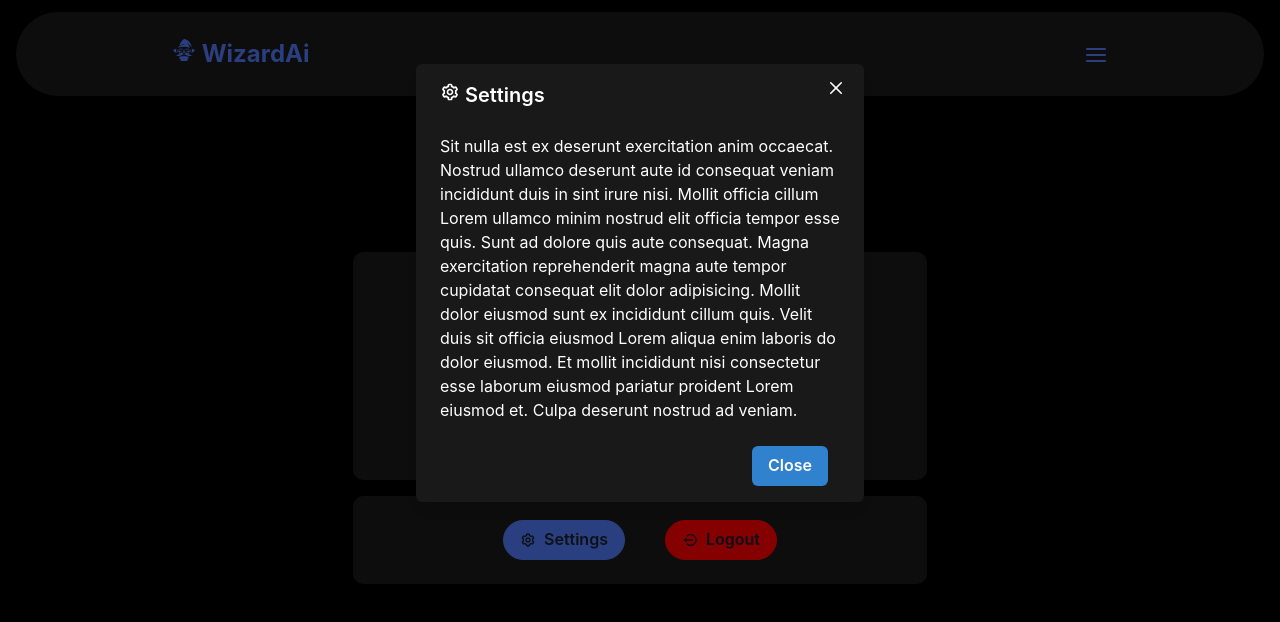
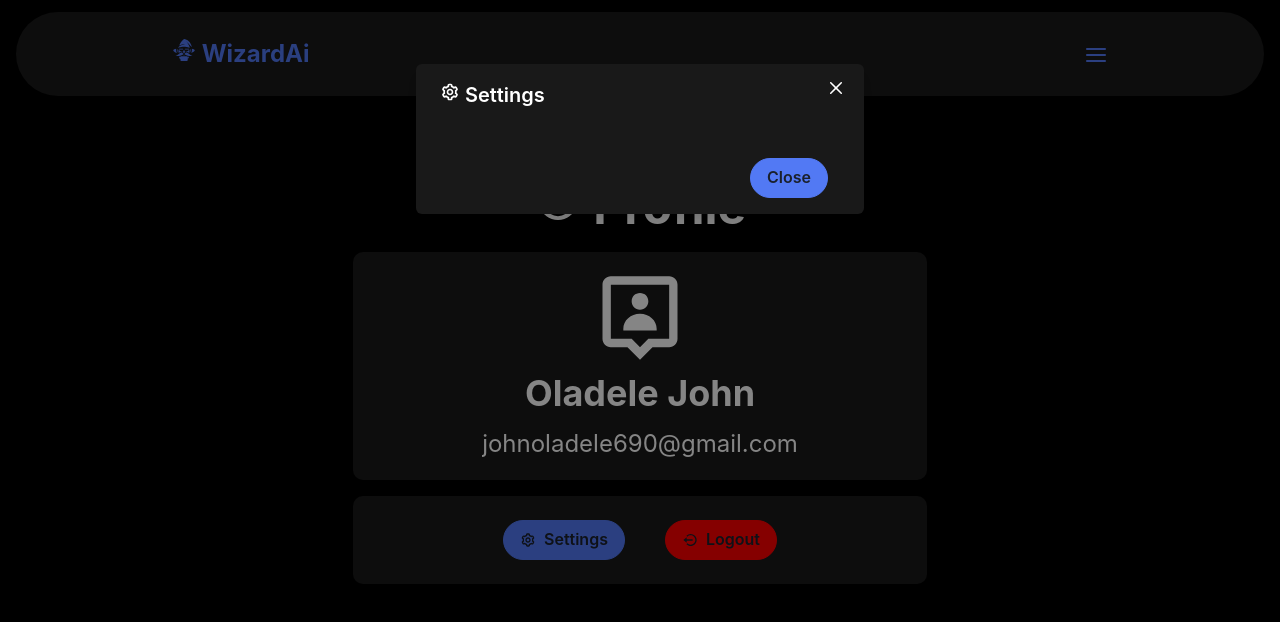
Before and after one commit to Jhon-crypt/wizardAi, a React (Vite) app: page /App/Profile in a window 1280 px wide. Both pictures are taken after a click on the button "Settings". Shown: the top 622 px of the page. Built offline with nearby package versions, Linux system fonts and the light colour scheme.

Commit message:
Made some chnages

```diff
--- a/src/components/profile/profile.components.tsx
+++ b/src/components/profile/profile.components.tsx
@@ -157,13 +157,16 @@ function Profile() {
                     <ModalHeader> <Icon as={BiCog}/> Settings</ModalHeader>
                     <ModalCloseButton />
                     <ModalBody>
-                        Sit nulla est ex deserunt exercitation anim occaecat. Nostrud ullamco deserunt aute id consequat veniam incididunt duis in sint irure nisi. Mollit officia cillum Lorem ullamco minim nostrud elit officia tempor esse quis.
 
-                        Sunt ad dolore quis aute consequat. Magna exercitation reprehenderit magna aute tempor cupidatat consequat elit dolor adipisicing. Mollit dolor eiusmod sunt ex incididunt cillum quis. Velit duis sit officia eiusmod Lorem aliqua enim laboris do dolor eiusmod. Et mollit incididunt nisi consectetur esse laborum eiusmod pariatur proident Lorem eiusmod et. Culpa deserunt nostrud ad veniam.
                     </ModalBody>
 
                     <ModalFooter>
-                        <Button colorScheme='blue' mr={3} onClick={onClose}>
+                        <Button bg='#5279F4' mr={3} onClick={onClose} borderRadius={45} border='1px' borderColor='#5279F4'
+                        _hover={{
+                            borderColor: '#5279F4',
+                            backgroundColor: '#191919',
+                           color: '#5279F4'
+                        }}>
                             Close
                         </Button>
                     </ModalFooter>
--- a/src/components/wizard/wizard.component.tsx
+++ b/src/components/wizard/wizard.component.tsx
@@ -12,6 +12,7 @@ import {
     Stack,
     Text,
 } from '@chakra-ui/react'
+import { ArrowUpIcon } from '@chakra-ui/icons'
 
 function Wizard() {
 
@@ -237,6 +238,7 @@ function Wizard() {
 
                 </Box>
 
+                <a href="#wizard_form">
                 <Button border='1px' borderColor='#5279F4' mb={3} bg='#5279F4' pos="fixed" bottom="20px" right="10px" borderRadius={45}
                 _hover={{
                     borderColor:'#5279F4',
@@ -244,10 +246,10 @@ function Wizard() {
                     color:'#5279F4'
                 }}
                 >
-                    <a href="#wizard_form">
-                    Back To Top
-                    </a>
+
+                        <ArrowUpIcon />
                 </Button>
+                </a>
 
             </Container>
 
```
